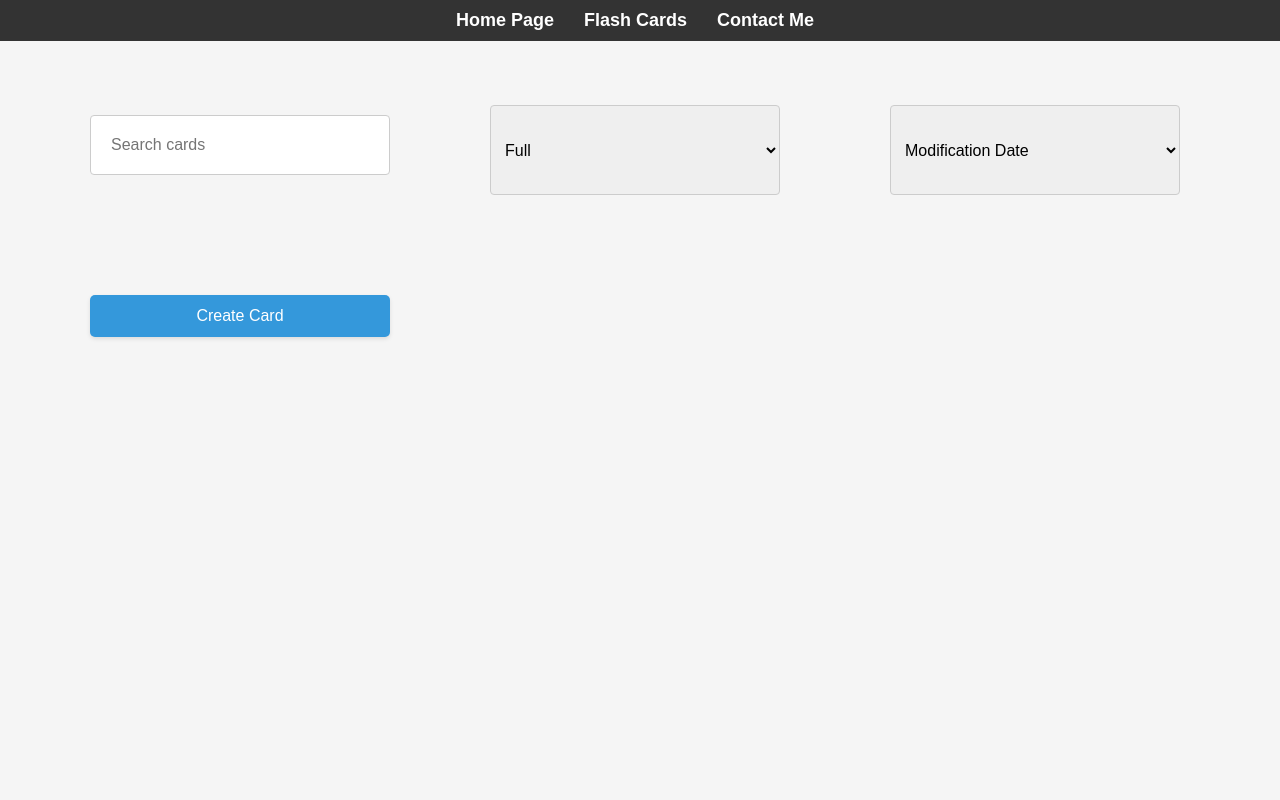
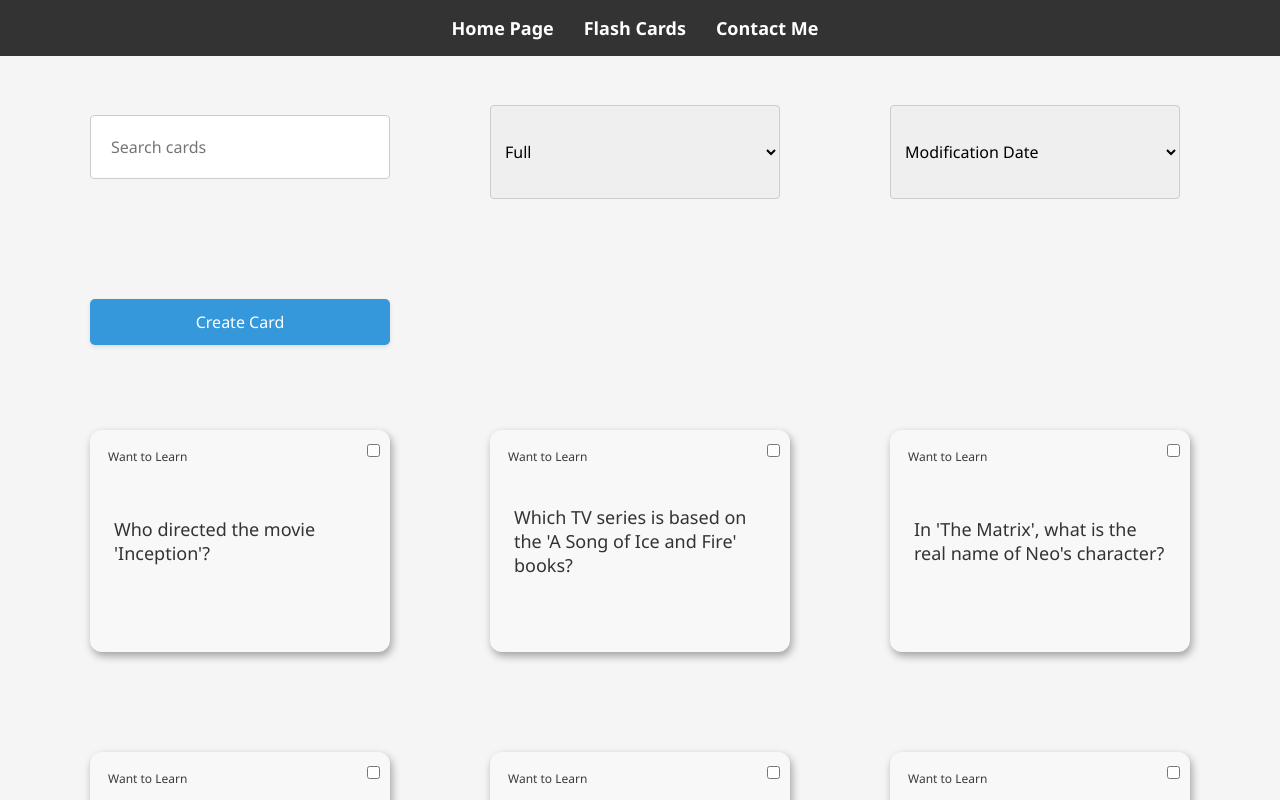
Before and after one commit to azershukurlu/wmas3, a React (Create React App) app: page /flashcards in a window 1280 px wide. Shown: the top 800 px of the page. Built offline with nearby package versions, Linux system fonts and the light colour scheme; data requests are answered from the project's data file.

Commit message:
Add infinite scrolling

```diff
--- a/src/DisplayCards.jsx
+++ b/src/DisplayCards.jsx
@@ -1,8 +1,151 @@
-import React, { useState, useEffect } from "react";
+import React, { useState, useEffect, useRef, useCallback } from "react";
 import FlashcardApp from "./FlashcardApp";
 import { updateMethod } from "./FlashcardApp";
 import NewCardComponent from "./NewCardComponent";
+
 import "./style/DisplayCards.css";
+
+const SearchFilterSort = ({
+  searchInfo,
+  setSearchInfo,
+  filterInfo,
+  setFilterInfo,
+  sortInfo,
+  setSortInfo,
+  selectedCard,
+  setAddCardVisibility,
+  shareHandler,
+}) => {
+  return (
+    <div className="display-cards">
+      <input
+        type="text"
+        placeholder="Search cards"
+        value={searchInfo}
+        onChange={(event) => setSearchInfo(event.target.value)}
+        className="search-filter-sort"
+      />
+      <select
+        value={filterInfo}
+        onChange={(event) => setFilterInfo(event.target.value)}
+        className="select-box"
+      >
+        <option value="Full">Full</option>
+        <option value="Want to Learn">Want to Learn</option>
+        <option value="Noted">Noted</option>
+        <option value="Learned">Learned</option>
+      </select>
+      <select
+        value={sortInfo}
+        onChange={(event) => setSortInfo(event.target.value)}
+        className="select-box"
+      >
+        <option value="id">ID</option>
+        <option value="question">Question</option>
+        <option value="answer">Answer</option>
+        <option value="modificationDate">Modification Date</option>
+      </select>
+      <button
+        className={`btn create-card-btn ${
+          selectedCard.length > 0 ? "selected-card" : ""
+        }`}
+        onClick={() => setAddCardVisibility(true)}
+      >
+        Create Card
+      </button>
+      <button
+        className="btn share-card-btn"
+        onClick={shareHandler}
+        style={{
+          visibility: selectedCard.length > 0 ? "visible" : "hidden",
+        }}
+      >
+        Share Card
+      </button>
+    </div>
+  );
+};
+
+const CreateCardForm = ({
+  addCardVisibility,
+  setAddCardVisibility,
+  createCardHandler,
+}) => {
+  return (
+    addCardVisibility && (
+      <div className="create-card-form">
+        <NewCardComponent
+          onCreateCardAction={createCardHandler}
+          onCancelAction={() => setAddCardVisibility(false)}
+        />
+      </div>
+    )
+  );
+};
+
+const DisplayCardList = ({
+  sortedCards,
+  onDelete,
+  setFcd,
+  selectedCard,
+  checkboxChangeHandler,
+  setSelectedCard,
+}) => {
+  return (
+    <div className="display-cards">
+      {sortedCards.map((card) => (
+        <DisplayCard
+          key={card.id}
+          flashCard={card}
+          onDelete={onDelete}
+          onUpdate={(id, question, answer, flashCards, order) =>
+            updateMethod(id, question, answer, order, flashCards, setFcd)
+          }
+          selectedCard={selectedCard}
+          setSelectedCard={setSelectedCard}
+          onCheckboxChange={checkboxChangeHandler}
+          setFcd={setFcd}
+        />
+      ))}
+    </div>
+  );
+};
+
+const DisplayCard = ({
+  flashCard,
+  onDelete,
+  onUpdate,
+  selectedCard,
+  setSelectedCard,
+  onCheckboxChange,
+  setFcd,
+  flashCards,
+}) => {
+  return (
+    <FlashcardApp
+      key={flashCard.id}
+      flashCard={flashCard}
+      flashCards={flashCards}
+      onDelete={onDelete}
+      onUpdate={(id, question, answer, flashCards, order) =>
+        updateMethod(id, question, answer, order, flashCards, setFcd)
+      }
+      selectedCard={selectedCard}
+      setSelectedCard={setSelectedCard}
+      onCheckboxChange={onCheckboxChange}
+      setFcd={setFcd}
+      className="display-card"
+    />
+  );
+};
+
+const LoadingText = ({ loading, fetchMore }) => {
+  return (
+    <h1 className="loading-text">
+      {loading && !fetchMore && <p>Loading...</p>}
+    </h1>
+  );
+};
 
 const DisplayCards = ({ onDelete, setfcd: setFcd }) => {
   const [searchInfo, setSearchInfo] = useState("");
@@ -12,6 +155,9 @@ const DisplayCards = ({ onDelete, setfcd: setFcd }) => {
   const [sortInfo, setSortInfo] = useState("modificationDate");
   const [addCardVisibility, setAddCardVisibility] = useState(false);
   const currentDate = new Date().toISOString().split("T")[0];
+  const pageElement = useRef(1);
+  const [fetchMore, setFetchMore] = useState(false);
+  const [loading, setLoading] = useState(false);
 
   const sortedCards = flashCards
     .filter((card) => {
@@ -106,80 +252,106 @@ const DisplayCards = ({ onDelete, setfcd: setFcd }) => {
     )}&body=${encodeURIComponent(emailBody)}`;
   };
 
+  useEffect(() => {
+    fetchCards();
+  }, []);
+
+  const fetchCards = async () => {
+    setLoading(true);
+    try {
+      const response = await fetch(
+        `http://localhost:3000/cardData?_sort=order&_order=asc&_page=1&_limit=15`
+      );
+      const currentData = await response.json();
+      const lastDataFetch = await fetch(
+        `http://localhost:3000/cardData?_page=1&_limit=1&_sort=modificationDate&_order=desc`
+      );
+      const lastData = await lastDataFetch.json();
+      const mergedCards =
+        lastData.length > 0
+          ? [
+              ...currentData,
+              ...lastData.filter(
+                (card) =>
+                  !currentData.some((cardExist) => cardExist.id === card.id)
+              ),
+            ]
+          : currentData;
+      setFlashCards(mergedCards);
+    } catch (error) {
+      console.error("Error occurred while fetching the cards:", error);
+    } finally {
+      setLoading(false);
+    }
+  };
+
+  const scrollEventHandler = () => {
+    const scrollTop = document.documentElement.scrollTop;
+    const windowHeight = window.innerHeight;
+    const scrollHeight = document.documentElement.scrollHeight;
+
+    if (scrollTop + windowHeight >= scrollHeight - 50 && !loading) {
+      fetchMoreCards();
+    }
+  };
+
+  const fetchMoreCards = useCallback(async () => {
+    setLoading(true);
+    try {
+      const nextPage = pageElement.current + 1;
+      await new Promise((resolve) => setTimeout(resolve, 1000));
+      const response = await fetch(
+        `http://localhost:3000/cardData?_page=${nextPage}&_limit=15`
+      );
+      const data = await response.json();
+      const updatedData = data.map((card, id) => ({
+        ...card,
+        order: flashCards.length + id + 1,
+      }));
+
+      setFlashCards((prevCards) => [...prevCards, ...updatedData]);
+      pageElement.current = nextPage;
+    } catch (error) {
+      console.error("Error occurred while fetching more flash cards:", error);
+    } finally {
+      setLoading(false);
+    }
+  }, [flashCards]);
+
+  useEffect(() => {
+    window.addEventListener("scroll", scrollEventHandler);
+    return () => {
+      window.removeEventListener("scroll", scrollEventHandler);
+    };
+  }, [scrollEventHandler]);
+
   return (
     <div>
-      <div className="display-cards">
-        <input
-          type="text"
-          placeholder="Search cards"
-          value={searchInfo}
-          onChange={(event) => setSearchInfo(event.target.value)}
-          className="search-filter-sort"
+      <SearchFilterSort
+        searchInfo={searchInfo}
+        setSearchInfo={setSearchInfo}
+        filterInfo={filterInfo}
+        setFilterInfo={setFilterInfo}
+        sortInfo={sortInfo}
+        setSortInfo={setSortInfo}
+        selectedCard={selectedCard}
+        setAddCardVisibility={setAddCardVisibility}
+        shareHandler={shareHandler}
       />
-        <select
-          value={filterInfo}
-          onChange={(event) => setFilterInfo(event.target.value)}
-          className="select-box"
-        >
-          <option value="Full">Full</option>
-          <option value="Want to Learn">Want to Learn</option>
-          <option value="Noted">Noted</option>
-          <option value="Learned">Learned</option>
-        </select>
-        <select
-          value={sortInfo}
-          onChange={(event) => setSortInfo(event.target.value)}
-          className="select-box"
-        >
-          <option value="id">ID</option>
-          <option value="question">Question</option>
-          <option value="answer">Answer</option>
-          <option value="modificationDate">Modification Date</option>
-        </select>
-        <button
-          className={`btn create-card-btn ${
-            selectedCard.length > 0 ? "selected-card" : ""
-          }`}
-          onClick={() => setAddCardVisibility(true)}
-        >
-          Create Card
-        </button>
-        <button
-          className="btn share-card-btn"
-          onClick={shareHandler}
-          style={{
-            visibility: selectedCard.length > 0 ? "visible" : "hidden",
-          }}
-        >
-          Share Card
-        </button>
-      </div>
-      {addCardVisibility && (
-        <div className="create-card-form">
-          <NewCardComponent
-            onCreateCardAction={createCardHandler}
-            onCancelAction={() => setAddCardVisibility(false)}
+      <CreateCardForm
+        addCardVisibility={addCardVisibility}
+        setAddCardVisibility={setAddCardVisibility}
+        createCardHandler={createCardHandler}
       />
-        </div>
-      )}
-      <div className="display-cards">
-        {sortedCards.map((card) => (
-          <FlashcardApp
-            key={card.id}
-            flashCard={card}
-            flashCards={flashCards}
+      <DisplayCardList
+        sortedCards={sortedCards}
         onDelete={onDelete}
-            onUpdate={(id, question, answer, flashCards, order) =>
-              updateMethod(id, question, answer, order, flashCards, setFcd)
-            }
+        setFcd={setFcd}
         selectedCard={selectedCard}
         setSelectedCard={setSelectedCard}
-            onCheckboxChange={checkboxChangeHandler}
-            setFcd={setFcd}
-            className="display-card"
+        checkboxChangeHandler={checkboxChangeHandler}
       />
-        ))}
-      </div>
+      <LoadingText loading={loading} fetchMore={fetchMore} />
     </div>
   );
 };
--- a/src/FlashcardApp.jsx
+++ b/src/FlashcardApp.jsx
@@ -1,5 +1,4 @@
 import React, { useRef, useState, useEffect } from "react";
-
 import "./style/FlashcardApp.css";
 
 const currentDate = new Date().toISOString().split("T")[0];
--- a/src/style/App.css
+++ b/src/style/App.css
@@ -1,3 +1,7 @@
+* {
+  font-family: "Segoe UI", Tahoma, Geneva, Verdana, sans-serif;
+}
+
 body {
   margin: 0;
   font-family: "Arial", sans-serif;
@@ -20,7 +24,7 @@ body {
 
 nav {
   background-color: #333;
-  padding: 10px;
+  padding: 16px;
   position: fixed;
   top: 0;
   width: 100%;
--- a/src/style/ContactMe.css
+++ b/src/style/ContactMe.css
@@ -1,3 +1,7 @@
+* {
+  font-family: "Segoe UI", Tahoma, Geneva, Verdana, sans-serif;
+}
+
 body {
   margin: 0;
   font-family: "Arial", sans-serif;
--- a/src/style/DisplayCards.css
+++ b/src/style/DisplayCards.css
@@ -1,3 +1,7 @@
+* {
+  font-family: "Segoe UI", Tahoma, Geneva, Verdana, sans-serif;
+}
+
 .display-cards {
   display: grid;
   grid-template-columns: repeat(auto-fill, minmax(300px, 1fr));
@@ -28,7 +32,8 @@
   margin-right: 10px;
 }
 
-.create-card-btn {
+.create-card-btn,
+.share-card-btn {
   background-color: #3498db;
   color: #fff;
   padding: 12px 20px;
@@ -40,6 +45,11 @@
   transition: background-color 0.3s;
 }
 
-.create-card-btn:hover {
+.create-card-btn:hover,
+.share-card-btn:hover {
   background-color: #2980b9;
 }
+
+.loading-text {
+  text-align: center;
+}
--- a/src/style/FlashcardApp.css
+++ b/src/style/FlashcardApp.css
@@ -1,3 +1,7 @@
+* {
+  font-family: "Segoe UI", Tahoma, Geneva, Verdana, sans-serif;
+}
+
 .card {
   display: flex;
   justify-content: center;
@@ -5,15 +9,24 @@
   padding: 65px;
   position: relative;
   border-radius: 12px;
-  box-shadow: 0 8px 16px rgba(0, 0, 0, 0.2);
+  box-shadow: 2px 4px 8px rgba(0, 0, 0, 0.35);
   background-color: #f8f8f8;
   transform-style: preserve-3d;
   transform: perspective(1000px) rotateX(var(--rotate-x, 0))
     translateY(var(--translate-y, 0));
+  cursor: pointer;
+  transition: all 0.5s ease;
+}
 
-  transition: all 0.5s ease;
+.card .check-box {
+  position: absolute;
+  top: 10px;
+  right: 10px;
   cursor: pointer;
-  font-family: "Segoe UI", Tahoma, Geneva, Verdana, sans-serif;
+}
+
+.card .check-box input {
+  margin: 0;
 }
 
 .card:hover {
@@ -47,14 +60,14 @@
 }
 
 .update-status {
-  padding: 12px;
-  margin-top: 15px;
+  padding: 10px;
+  margin-top: 16px;
   background-color: #27ae60;
   color: #fff;
   border: none;
   border-radius: 8px;
   cursor: pointer;
-  transition: background-color 0.3s ease;
+  transition: background-color 0.5s ease;
 }
 
 .update-status:hover {
@@ -63,11 +76,11 @@
 
 .actions {
   position: absolute;
-  bottom: 0;
+  bottom: 8px;
   left: 50%;
   transform: translateX(-50%);
   display: flex;
-  gap: 15px;
+  gap: 120px;
   backface-visibility: hidden;
 }
 
@@ -120,12 +133,12 @@
   position: absolute;
   top: 10px;
   left: 10px;
-  background-color: rgba(255, 255, 255, 0.9);
+  background-color: transparent;
   padding: 8px;
   font-size: 12px;
   border-radius: 6px;
   transform-style: preserve-3d;
-  color: #555;
+  color: #3b3b3b;
 }
 
 .status-location.rotated {
--- a/src/style/NewCardComponent.css
+++ b/src/style/NewCardComponent.css
@@ -1,3 +1,7 @@
+* {
+  font-family: "Segoe UI", Tahoma, Geneva, Verdana, sans-serif;
+}
+
 .create-card-interface {
   max-width: 400px;
   margin: 0 auto;
```
Also changed, not shown: public/database/server.json (line endings or trailing spaces). Lines whose indentation alone changed are shown as unchanged.
